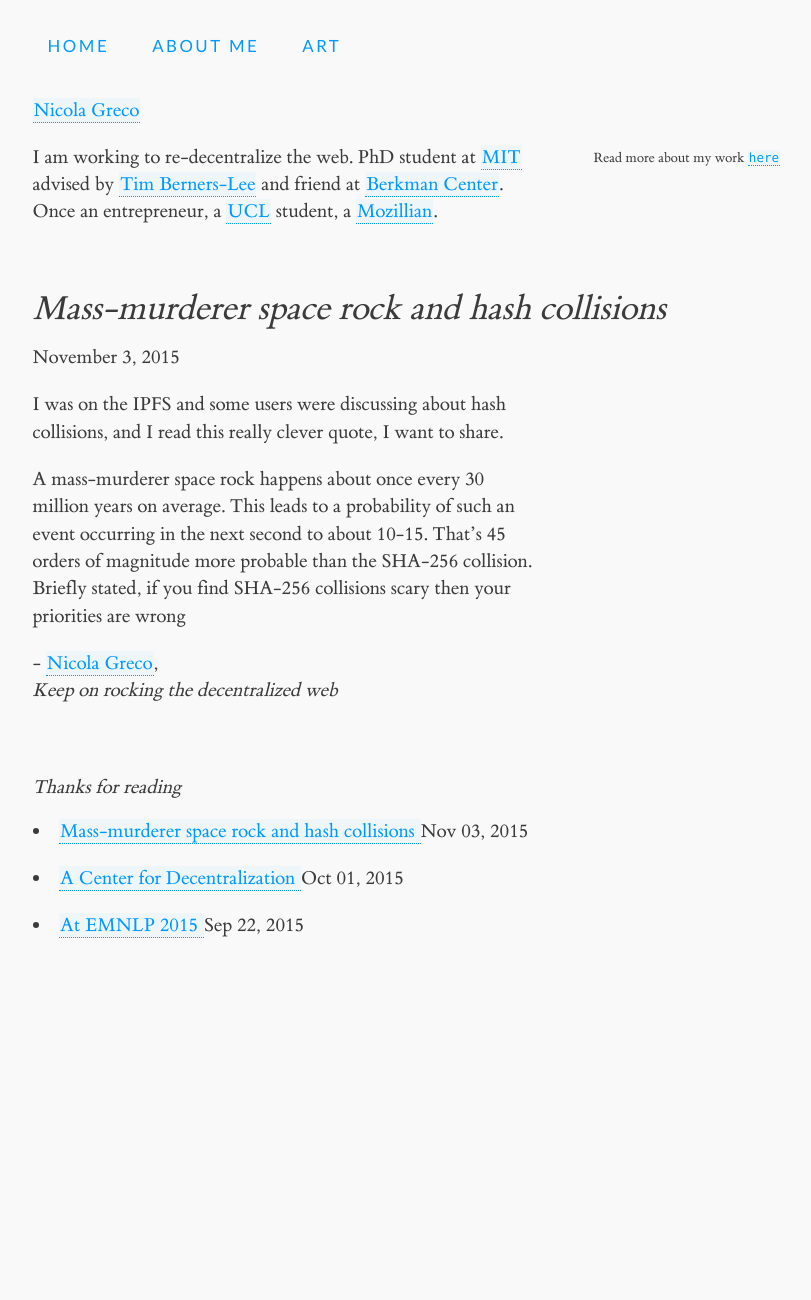
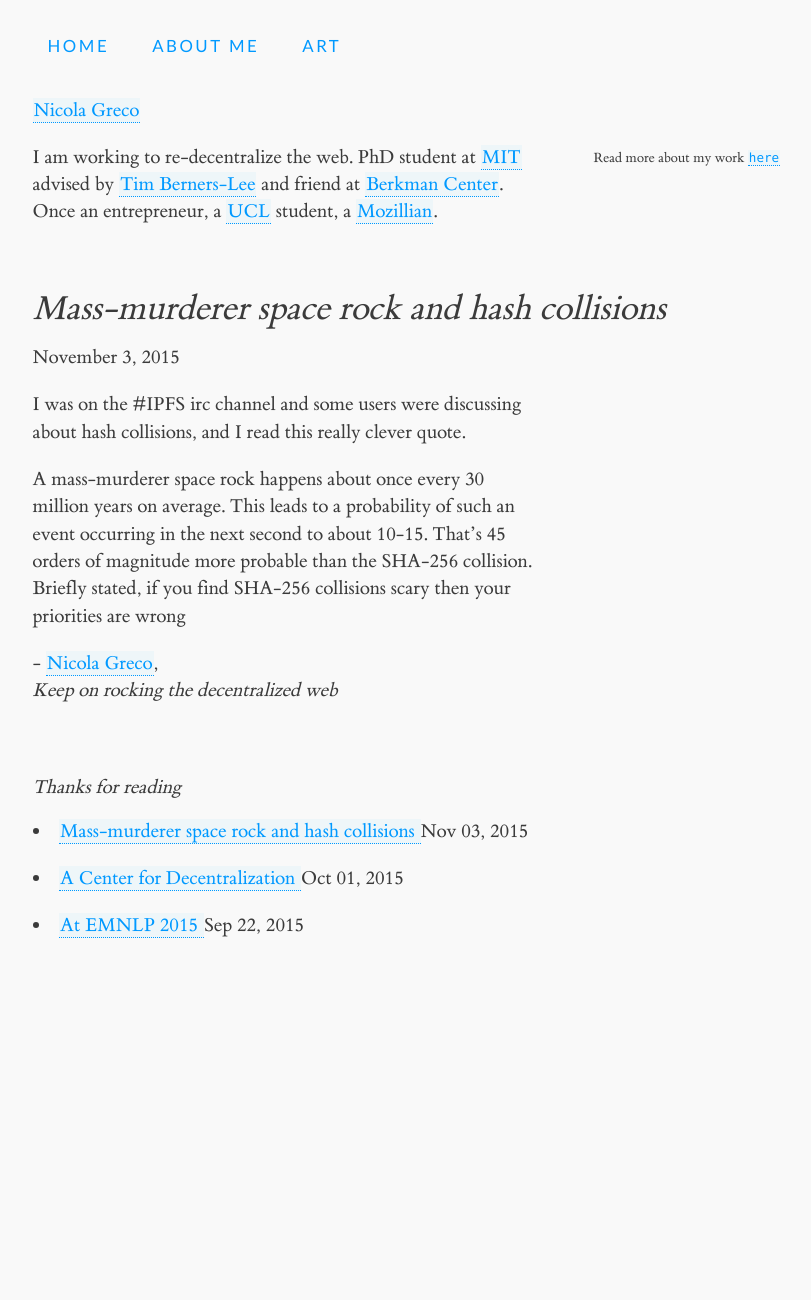
Before and after one commit to nicola/nicola.github.io, a Jekyll site: the page built from _posts/2015-11-03-hash-collision.md, in a window 1280 px wide. Shown: the whole page, without its empty margins (75-886 px from the left). Built offline with Jekyll 4.4.1, drawn with Linux system fonts in a browser that asks for light colours; comment, search, counter and statistics services are not loaded.

Commit message:
new post

```diff
--- a/_posts/2015-11-03-hash-collision.md
+++ b/_posts/2015-11-03-hash-collision.md
@@ -5,6 +5,6 @@ date:   2015-11-03 13:06:04
 categories: Quotes
 ---
 
-I was on the IPFS and some users were discussing about hash collisions, and I read this really clever quote, I want to share.
+I was on the #IPFS irc channel and some users were discussing about hash collisions, and I read this really clever quote.
 
 > A mass-murderer space rock happens about once every 30 million years on average. This leads to a probability of such an event occurring in the next second to about 10-15. That's 45 orders of magnitude more probable than the SHA-256 collision. Briefly stated, if you find SHA-256 collisions scary then your priorities are wrong
```
